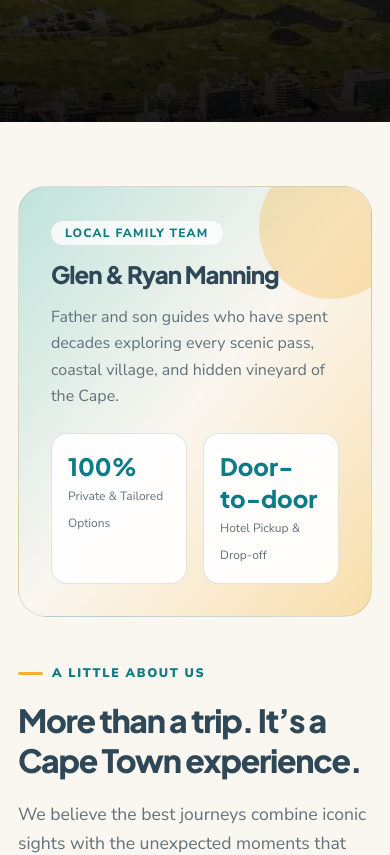
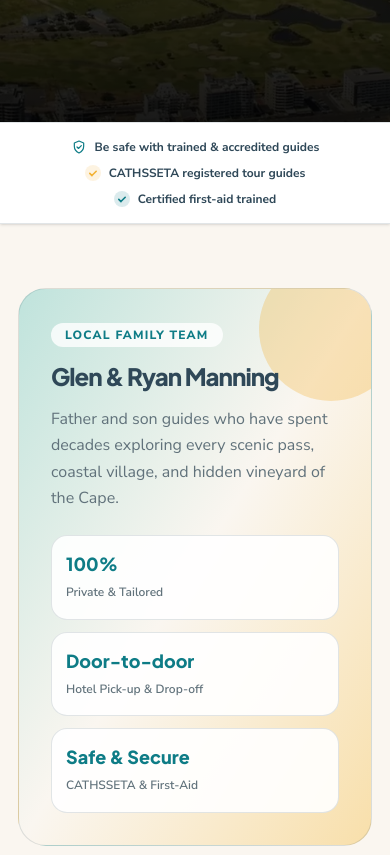
Before and after one commit to automagikalai/capetowntrips-26, a Next.js app: page / in a window 390 px wide. Shown: the part 860-1715 px from the top of the page. Built offline with nearby package versions, Linux system fonts and the light colour scheme.

Commit message:
Add CATHSSETA and first-aid safety badges, stack highlight items on mobile, and make desktop tours menu smoothly scrollable

```diff
--- a/app/about/page.tsx
+++ b/app/about/page.tsx
@@ -2,6 +2,7 @@ import { ContactCta } from "@/components/ContactCta";
 import { Eyebrow } from "@/components/Eyebrow";
 import { PersonSection } from "@/components/PersonSection";
 import { PortraitCard } from "@/components/PortraitCard";
+import { Shield } from "@/components/tour/Icons";
 import { pageMeta } from "@/lib/seo";
 
 export const metadata = pageMeta({
@@ -23,6 +24,10 @@ const reasons = [
   {
     title: "Tailored adventures",
     text: "Whether you’re here for the scenery, the culture, the music, or the food, we shape every trip around what excites you most.",
+  },
+  {
+    title: "Accredited & safe",
+    text: "Accredited with CATHSSETA and trained in first aid. Be safe and secure knowing qualified local professionals are guiding your day.",
   },
 ];
 
@@ -104,13 +109,42 @@ export default function AboutPage() {
         </p>
       </PersonSection>
 
+      {/* Accreditation & Safety Section */}
+      <section className="border-y border-line bg-shell/80 py-12 md:py-16">
+        <div className="container-page">
+          <div className="mx-auto max-w-3xl rounded-[24px] border border-line bg-white p-7 shadow-card sm:p-10">
+            <div className="flex flex-col items-start gap-5 sm:flex-row sm:items-center">
+              <div className="grid size-14 shrink-0 place-items-center rounded-2xl bg-seafoam text-ocean-teal sm:size-16">
+                <Shield className="size-7 sm:size-8" />
+              </div>
+              <div className="space-y-2">
+                <span className="inline-block rounded-full bg-seafoam px-3 py-1 text-xs font-extrabold uppercase tracking-widest text-cape-slate">
+                  Trained &amp; Certified
+                </span>
+                <h3 className="font-heading text-xl font-extrabold text-cape-slate sm:text-2xl">
+                  Accredited with CATHSSETA &amp; First-Aid Trained
+                </h3>
+                <p className="text-[1.02rem] leading-relaxed text-ink-soft">
+                  Be safe and secure with trained and accredited guides. Both Glen and
+                  Ryan are officially accredited with CATHSSETA (Culture, Arts,
+                  Tourism, Hospitality and Sport Sector Education and Training
+                  Authority) and hold certified first-aid training. Whether we’re
+                  guiding you through the city or along the coastal passes, your
+                  safety, comfort, and peace of mind are always our priority.
+                </p>
+              </div>
+            </div>
+          </div>
+        </div>
+      </section>
+
       <section className="py-[94px] max-sm:py-[68px]">
         <div className="container-page">
           <div className="mb-[42px] max-w-[700px]">
             <Eyebrow>What you can expect</Eyebrow>
             <h2 className="mt-[17px] text-[clamp(2rem,4vw,3.35rem)]">Why travel with us?</h2>
           </div>
-          <div className="grid gap-[22px] md:grid-cols-3">
+          <div className="grid gap-[22px] sm:grid-cols-2 lg:grid-cols-4">
             {reasons.map(({ title, text }) => (
               <article
                 key={title}
--- a/app/page.tsx
+++ b/app/page.tsx
@@ -2,6 +2,7 @@ import Link from "next/link";
 import { Button } from "@/components/Button";
 import { ContactCta } from "@/components/ContactCta";
 import { Eyebrow } from "@/components/Eyebrow";
+import { Check, Shield } from "@/components/tour/Icons";
 import { TourCard } from "@/components/tour/TourCard";
 import { pageMeta } from "@/lib/seo";
 import { tours } from "@/lib/tours";
@@ -86,6 +87,24 @@ export default function HomePage() {
         </div>
       </section>
 
+      {/* Trust & Safety Banner directly below hero */}
+      <aside aria-label="Accreditation and safety" className="border-y border-line bg-white py-4 shadow-sm">
+        <div className="container-page flex flex-wrap items-center justify-center gap-x-8 gap-y-2.5 text-center text-xs font-bold text-cape-slate sm:text-sm">
+          <span className="inline-flex items-center gap-2">
+            <Shield className="size-4 text-ocean-teal" />
+            Be safe with trained &amp; accredited guides
+          </span>
+          <span className="inline-flex items-center gap-2">
+            <Check className="size-4 text-sunbird-gold" />
+            CATHSSETA registered tour guides
+          </span>
+          <span className="inline-flex items-center gap-2">
+            <Check className="size-4 text-ocean-teal" />
+            Certified first-aid trained
+          </span>
+        </div>
+      </aside>
+
       {/* About / Intro Section */}
       <section className="py-[clamp(64px,8vw,104px)]">
         <div className="container-page">
@@ -107,21 +126,30 @@ export default function HomePage() {
                   Father and son guides who have spent decades exploring every
                   scenic pass, coastal village, and hidden vineyard of the Cape.
                 </p>
-                <div className="grid grid-cols-2 gap-4 pt-2">
-                  <div className="rounded-2xl border border-line bg-white/90 p-4">
-                    <strong className="block font-heading text-2xl font-black text-ocean-teal">
+                {/* On small screen sizes: stack vertically; on larger screens: side-by-side */}
+                <div className="grid grid-cols-1 gap-3 pt-2 sm:grid-cols-3 lg:grid-cols-1 xl:grid-cols-3">
+                  <div className="rounded-2xl border border-line bg-white/90 p-3.5">
+                    <strong className="block font-heading text-lg font-black text-ocean-teal sm:text-xl">
                       100%
                     </strong>
-                    <span className="text-xs text-ink-soft">
-                      Private &amp; Tailored Options
+                    <span className="text-xs font-semibold text-ink-soft">
+                      Private &amp; Tailored
                     </span>
                   </div>
-                  <div className="rounded-2xl border border-line bg-white/90 p-4">
-                    <strong className="block font-heading text-2xl font-black text-ocean-teal">
+                  <div className="rounded-2xl border border-line bg-white/90 p-3.5">
+                    <strong className="block font-heading text-lg font-black text-ocean-teal sm:text-xl">
                       Door-to-door
                     </strong>
-                    <span className="text-xs text-ink-soft">
-                      Hotel Pickup &amp; Drop-off
+                    <span className="text-xs font-semibold text-ink-soft">
+                      Hotel Pick-up &amp; Drop-off
+                    </span>
+                  </div>
+                  <div className="rounded-2xl border border-line bg-white/90 p-3.5">
+                    <strong className="block font-heading text-lg font-black text-ocean-teal sm:text-xl">
+                      Safe &amp; Secure
+                    </strong>
+                    <span className="text-xs font-semibold text-ink-soft">
+                      CATHSSETA &amp; First-Aid
                     </span>
                   </div>
                 </div>
@@ -141,6 +169,9 @@ export default function HomePage() {
                 hospitality, and zero tourist-trap rush.
               </p>
               <p className="mt-4 text-[1.05rem] leading-relaxed text-ink-soft">
+                Be safe and secure with trained, accredited guides. Both Glen and Ryan are officially registered with CATHSSETA and trained in first aid, giving you complete confidence and care from hotel pick-up to drop-off.
+              </p>
+              <p className="mt-3 text-[1.05rem] leading-relaxed text-ink-soft">
                 From the summit of Table Mountain to the African penguins of
                 Boulders Beach and the quiet cellar doors of Franschhoek, our aim
                 is to make discovering Cape Town easy, welcoming, and
```
Also changed, not shown: components/Header.tsx (+66 -13 lines).
